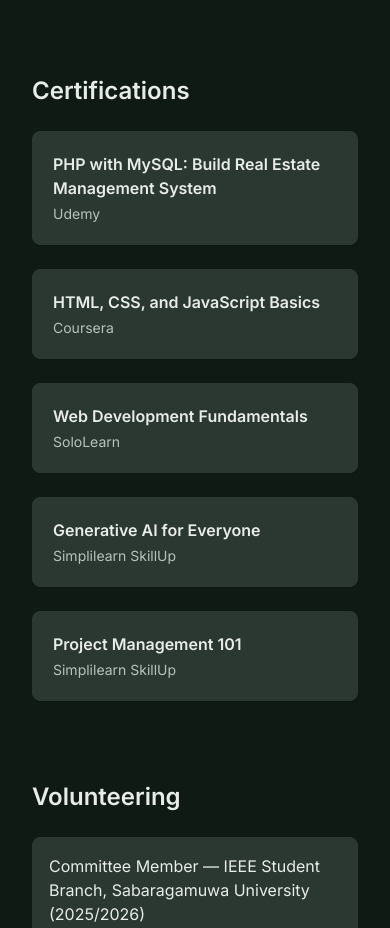
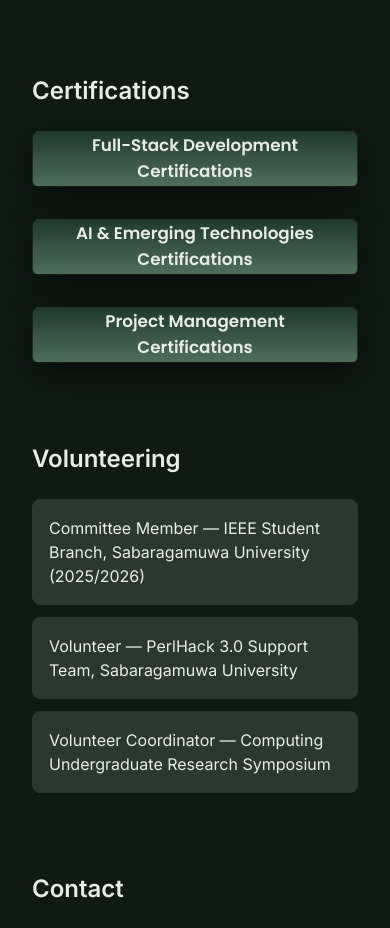
Before and after one commit to Sanduni204/my-portfolio, a Next.js app: page / in a window 390 px wide. Shown: the part 5900-6828 px from the top of the page. Built offline with nearby package versions, Linux system fonts and the light colour scheme.

Commit message:
fix(certifications): adjust layout and mobile responsiveness

```diff
--- a/src/app/certifications/[slug]/page.tsx
+++ b/src/app/certifications/[slug]/page.tsx
@@ -10,12 +10,28 @@
   }
 
   return (
-    <div className="container mx-auto px-6 py-12">
-      <Link href="/" className="text-sm text-brand-primary underline">Back</Link>
-      <h1 className="text-2xl font-semibold mt-4">{cert.title}</h1>
-      <p className="text-sm text-textc-secondary mt-2">Provider: {cert.provider}</p>
-      <div className="mt-6 bg-brand-background-grey p-4 rounded">
-        <p className="text-textc-primary">This is a placeholder page for the certification. You can add more details (date, certificate image, verification link) here.</p>
+    <div className="container mx-auto px-6 cert-detail-page">
+      <div className="flex items-center justify-between mb-6">
+        <Link href="/" className="cert-back-link">Back</Link>
+      </div>
+
+      <div className="max-w-3xl mx-auto cert-card">
+        <header>
+          <h1 className="cert-title-lg">{cert.title}</h1>
+          <p className="cert-meta">Provider: {cert.provider}</p>
+        </header>
+
+        <section className="mt-6">
+          <p className="text-textc-primary">This page contains details for the selected certification. You can place the certificate image, issuing date, short description, and verification links here. Edit <code>src/data/certifications.json</code> to add a `url` (external certificate link) and other metadata.</p>
+
+          <div className="mt-6 flex items-center gap-4">
+            {cert.url ? (
+              <a href={cert.url} target="_blank" rel="noopener noreferrer" className="cert-verify-btn">View Certificate</a>
+            ) : (
+              <span className="text-textc-secondary">No external certificate link provided.</span>
+            )}
+          </div>
+        </section>
       </div>
     </div>
   )
--- a/src/components/Certifications.tsx
+++ b/src/components/Certifications.tsx
@@ -2,25 +2,97 @@
 import AnimateSection from './AnimateSection'
 import certs from '../data/certifications.json'
 import { motion } from 'framer-motion'
+import { useState } from 'react'
+import Link from 'next/link'
 const MDiv: any = motion.div as any
 
 export default function Certifications() {
+	const [active, setActive] = useState<string | null>(null)
 	const container = { hidden: {}, visible: { transition: { staggerChildren: 0.06 } } }
 	const item = { hidden: { opacity: 0, y: 12 }, visible: { opacity: 1, y: 0, transition: { duration: 0.45 } } }
+
+	function toggle(slug: string) {
+		setActive((s) => (s === slug ? null : slug))
+	}
+
+	// Group certificates by category
+	const groups: Record<string, any[]> = (certs as any).reduce((acc: any, cur: any) => {
+		const key = cur.category || 'Other'
+		if (!acc[key]) acc[key] = []
+		acc[key].push(cur)
+		return acc
+	}, {})
+
+	// track which groups are open (visible)
+	const [openGroups, setOpenGroups] = useState<string[]>([])
+
+	function toggleGroup(category: string) {
+		setOpenGroups((prev) => (prev.includes(category) ? prev.filter((c) => c !== category) : [...prev, category]))
+	}
 
 	return (
 		<AnimateSection>
 			<section id="certifications" className="container mx-auto px-6 py-12">
 				<h2 className="text-2xl sm:text-3xl font-semibold text-textc-primary mb-6">Certifications</h2>
 
-				<MDiv variants={container} initial="hidden" whileInView="visible" viewport={{ once: true, amount: 0.15 }} className="grid sm:grid-cols-2 gap-6">
-					{certs.map((c: any) => (
-						<MDiv key={c.title} variants={item} className="bg-brand-background-grey p-5 rounded-lg border border-brand-background-grey shadow-sm">
-							<h3 className="font-semibold text-textc-primary">{c.title}</h3>
-							<p className="text-sm text-textc-secondary mt-1">{c.provider}</p>
-						</MDiv>
+				<div className="space-y-8">
+					{Object.entries(groups).map(([category, items]) => (
+						<div key={category} className="">
+							<div className="max-w-4xl mx-auto">
+								<button
+									onClick={() => toggleGroup(category)}
+									className="cert-category-heading w-full text-left py-4 px-5 mb-4 rounded-xl h-14 flex items-center font-medium"
+								>
+									{category}
+								</button>
+
+								{openGroups.includes(category) && (
+									<div className="space-y-3">
+										{items.map((c: any) => (
+										<MDiv key={c.slug || c.title} variants={item} className="">
+											<div
+													role="button"
+													onClick={() => toggle(c.slug || c.title)}
+													className="flex items-center justify-between cursor-pointer group"
+												>
+													<div className="flex items-center gap-3 min-w-0 flex-1">
+													<div className="w-1.5 h-10 rounded-l-md bg-gradient-to-b from-emerald-400/80 to-emerald-600/50 hidden sm:block" />
+													<div className="flex items-center gap-3 min-w-0">
+														<div className="text-sm font-medium text-textc-primary truncate">{c.title}</div>
+														</div>
+													</div>
+
+													<div className="ml-4 text-sm text-textc-secondary whitespace-nowrap flex items-center gap-2">
+													<span className="hidden sm:inline-block text-xs px-2 py-0.5 rounded-md bg-white/3 backdrop-blur-sm">{c.provider}</span>
+													<span className="text-xs text-textc-secondary">›</span>
+												</div>
+												</div>
+
+												{active === (c.slug || c.title) && (
+													<div className="mt-3 px-3 py-2 rounded-md bg-white/3 backdrop-blur-sm border border-white/6 shadow-sm">
+														<div className="flex items-center justify-between">
+															<div>
+																<div className="font-medium text-textc-primary">{c.title}</div>
+																<div className="text-sm text-textc-secondary mt-1">Provider: {c.provider}</div>
+																</div>
+															<div className="ml-4">
+																{c.url ? (
+																	<a href={c.url} target="_blank" rel="noopener noreferrer" className="text-sm text-emerald-300 underline">View Certificate</a>
+																	) : (
+																	<Link href={`/certifications/${c.slug}`} className="text-sm text-emerald-300 underline">Open Details</Link>
+																	)}
+															</div>
+														</div>
+													</div>
+												)}
+											</MDiv>
+										))}
+									</div>
+								)}
+							</div>
+						</div>
 					))}
-				</MDiv>
+				</div>
 			</section>
 		</AnimateSection>
 	)
--- a/src/data/certifications.json
+++ b/src/data/certifications.json
@@ -1,22 +1,37 @@
 [
   {
     "title": "PHP with MySQL: Build Real Estate Management System",
-    "provider": "Udemy"
+    "provider": "Udemy",
+    "slug": "php-mysql-real-estate",
+    "url": "https://www.linkedin.com/posts/sanduni-hansika-b33575388_udemy-webdevelopment-php-activity-7380325469310730240-KUkO?utm_source=share&utm_medium=member_desktop&rcm=ACoAAF962xcBqehMyTPbSLt0TDr-7bPF3erukMM",
+    "category": "Full-Stack Development Certifications"
   },
   {
     "title": "HTML, CSS, and JavaScript Basics",
-    "provider": "Coursera"
+    "provider": "Coursera",
+    "slug": "html-css-js-basics",
+    "url": "https://www.linkedin.com/posts/sanduni-hansika-b33575388_coursera-webdevelopment-learningjourney-activity-7380324469690540032-UztZ?utm_source=share&utm_medium=member_desktop&rcm=ACoAAF962xcBqehMyTPbSLt0TDr-7bPF3erukMM",
+    "category": "Full-Stack Development Certifications"
   },
   {
     "title": "Web Development Fundamentals",
-    "provider": "SoloLearn"
+    "provider": "SoloLearn",
+    "slug": "web-development-fundamentals",
+    "url": "https://www.linkedin.com/posts/sanduni-hansika-b33575388_webdevelopment-upskilling-learningjourney-activity-7380320196168794112-BlLy?utm_source=share&utm_medium=member_desktop&rcm=ACoAAF962xcBqehMyTPbSLt0TDr-7bPF3erukMM",
+    "category": "Full-Stack Development Certifications"
   },
   {
     "title": "Generative AI for Everyone",
-    "provider": "Simplilearn SkillUp"
+    "provider": "Simplilearn SkillUp",
+    "slug": "generative-ai-for-everyone",
+    "url": "https://www.linkedin.com/posts/sanduni-hansika-b33575388_generativeai-ai-skilldevelopment-activity-7380333546227527680-AqNU?utm_source=share&utm_medium=member_desktop&rcm=ACoAAF962xcBqehMyTPbSLt0TDr-7bPF3erukMM",
+    "category": "AI & Emerging Technologies Certifications"
   },
   {
     "title": "Project Management 101",
-    "provider": "Simplilearn SkillUp"
+    "provider": "Simplilearn SkillUp",
+    "slug": "project-management-101",
+    "url": "https://www.linkedin.com/posts/sanduni-hansika-b33575388_projectmanagement-professionaldevelopment-activity-7380331059638345728-jnm-?utm_source=share&utm_medium=member_desktop&rcm=ACoAAF962xcBqehMyTPbSLt0TDr-7bPF3erukMM",
+    "category": "Project Management Certifications"
   }
 ]
--- a/src/styles/globals.css
+++ b/src/styles/globals.css
@@ -51,3 +51,111 @@
 
 html,body{font-family:Inter, sans-serif;background:var(--bg-darkest);color:var(--text-primary)}
 .container{max-width:1100px;margin:0 auto;padding:0 1rem}
+
+/* Certifications palette styles */
+.cert-category-heading{
+	background: linear-gradient(180deg, #203a2f, var(--brand-green-dark));
+	border: 1px solid rgba(0,0,0,0.5);
+	color: var(--text-primary);
+	padding: 0.9rem 1.2rem;
+	text-align: center;
+	font-weight: 500;
+	margin-bottom: 1rem;
+	border-radius: 6px;
+	font-size: 1.05rem;
+	font-family: Poppins, Inter, sans-serif;
+	width: 100%;
+	box-shadow: 0 12px 34px rgba(0,0,0,0.48);
+	transition: box-shadow 160ms ease, transform 120ms ease;
+}
+.cert-category-heading:hover{
+	box-shadow: 0 22px 56px rgba(0,0,0,0.56);
+	transform: translateY(-1px);
+}
+
+.cert-dashed-container{
+	border: 2px dashed rgba(127,156,133,0.35);
+	background: linear-gradient(180deg, rgba(243,238,231,0.6), rgba(255,255,255,0.4));
+	padding: 1rem;
+	border-radius: 6px;
+}
+
+.cert-row{
+	background: var(--bg-grey);
+	color: var(--text-primary);
+	padding: 1rem 1.25rem;
+	border-radius: 8px;
+	margin-bottom: 0.85rem;
+	display: flex;
+	align-items: center;
+	justify-content: space-between;
+	gap: 1rem;
+}
+.cert-row .cert-title{
+	color: var(--text-primary);
+	font-weight: 500;
+}
+.cert-row .cert-provider{
+	color: var(--text-secondary);
+}
+.cert-detail-box{
+	margin-top: .75rem;
+	border: 2px dashed rgba(127,156,133,0.22);
+	background: rgba(238,242,239,0.6);
+	padding: .9rem;
+	border-radius: 6px;
+}
+
+@media (min-width: 768px){
+	.cert-category-heading{padding:1rem 1.5rem;font-size:1.12rem}
+}
+
+/* Certification detail page styles */
+.cert-detail-page{
+	padding: 2rem 0;
+}
+.cert-card{
+	background: linear-gradient(180deg, rgba(255,255,255,0.98), rgba(243,238,231,0.98));
+	border: 1px solid rgba(11,11,11,0.9);
+	border-radius: 8px;
+	padding: 1.25rem;
+}
+.cert-title-lg{
+	color: var(--text-primary);
+	font-size: 1.75rem;
+	font-weight: 700;
+}
+.cert-meta{
+	color: var(--text-secondary);
+	margin-top: .4rem;
+}
+.cert-back-link{
+	color: var(--pastel-cream);
+	background: rgba(255,255,255,0.03);
+	border: 1px solid rgba(255,255,255,0.12);
+	padding: .4rem .7rem;
+	border-radius: 6px;
+	text-decoration: none;
+	font-weight: 600;
+	box-shadow: 0 6px 14px rgba(0,0,0,0.28);
+	transition: background 140ms ease, transform 120ms ease;
+}
+.cert-back-link:hover{background: rgba(255,255,255,0.06);transform:translateY(-1px)}
+.cert-verify-btn{
+	display: inline-block;
+	background: linear-gradient(180deg,var(--brand-green-light),var(--brand-green));
+	color: var(--bg-darkest);
+	padding: .5rem .9rem;
+	border-radius: 8px;
+	font-weight: 700;
+	text-decoration: none;
+	border: 1px solid rgba(255,255,255,0.06);
+	box-shadow: 0 8px 20px rgba(2,6,4,0.18);
+	transition: transform 120ms ease, box-shadow 140ms ease, opacity 120ms ease;
+}
+.cert-verify-btn:hover{opacity:0.98;transform:translateY(-1px);box-shadow:0 12px 28px rgba(2,6,4,0.22)}
+
+@media (min-width:768px){
+	.cert-card{padding:1.75rem}
+	.cert-title-lg{font-size:2rem}
+}
```
Also changed, not shown: 1 other file (tests, documents, lock files or other folders).
